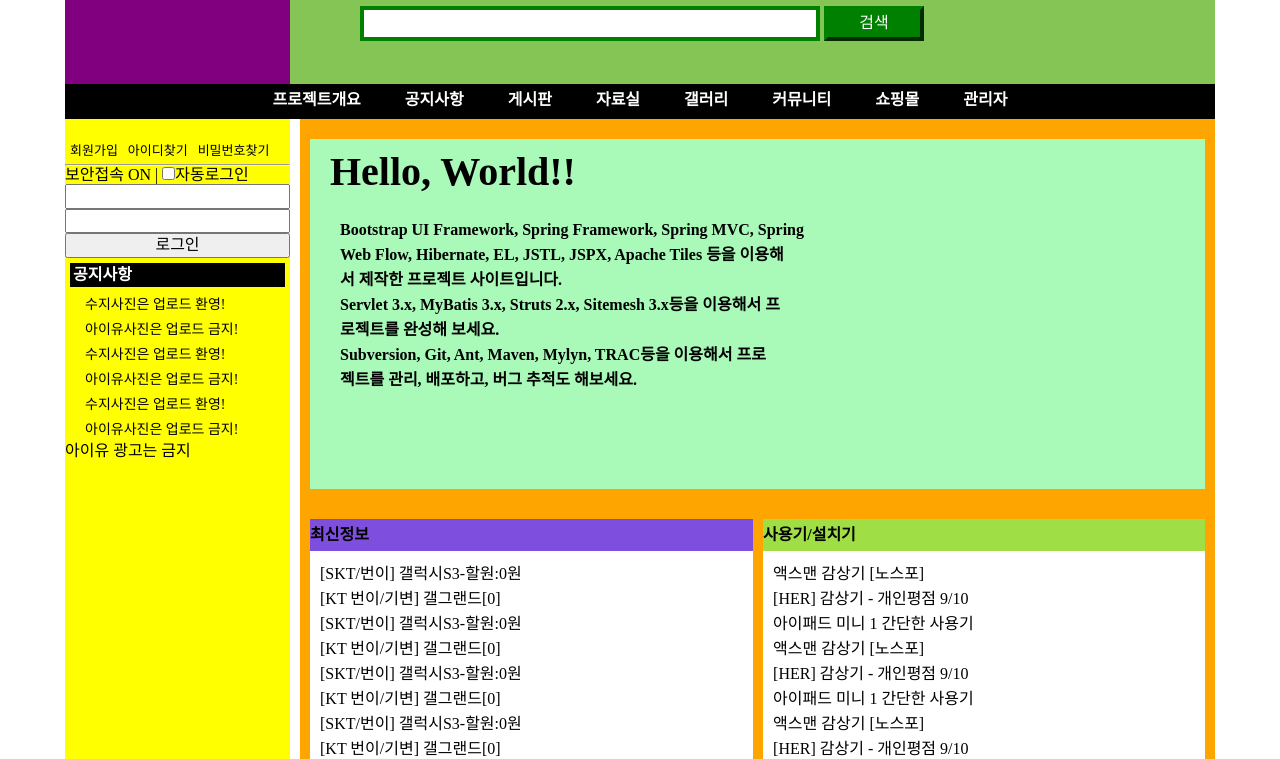
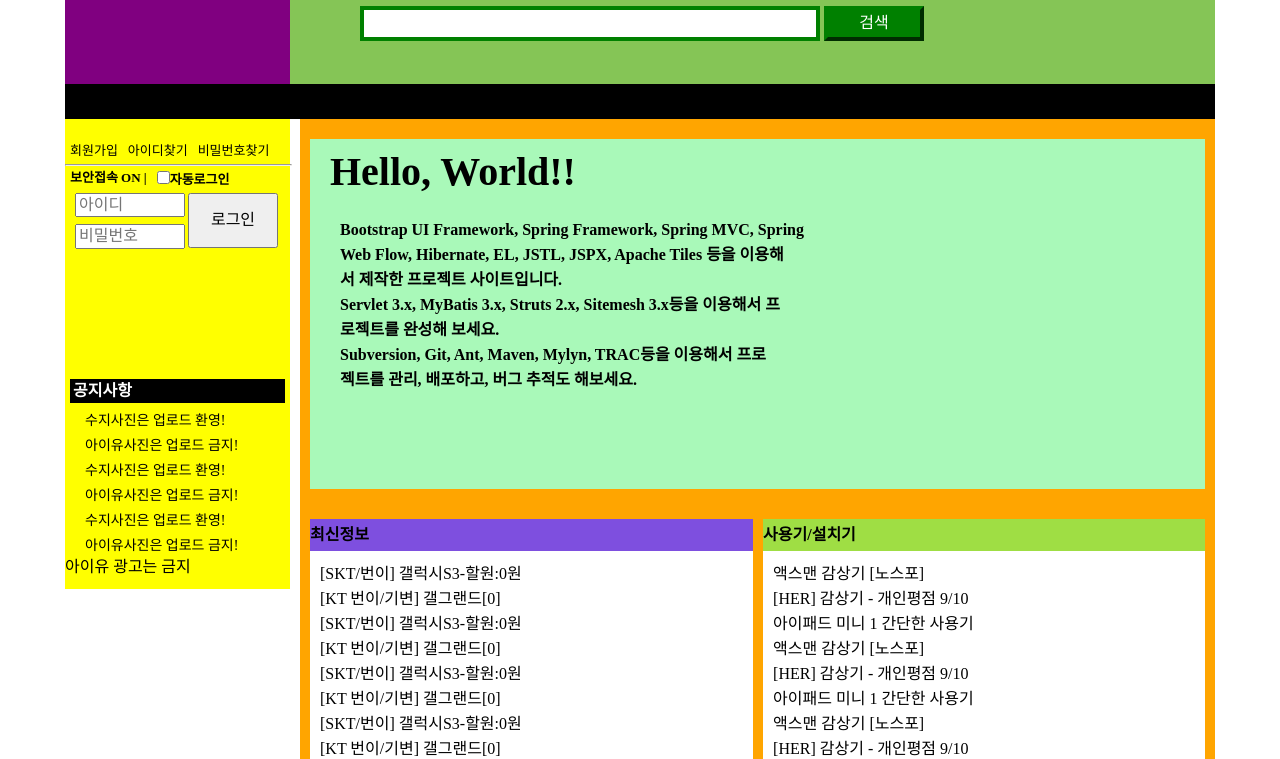
Before and after one commit to hi-choi/SemiProjectV1, a plain HTML site: page layout3.html in a window 1280 px wide. Shown: the part 41-800 px from the top of the page. Drawn offline with Linux system fonts and the light colour scheme.

Commit message:
layout 보완

```diff
--- a/css/layout.css
+++ b/css/layout.css
@@ -65,7 +65,7 @@ nav {
     background-color:black;
     text-align:center;
 }
-nav ol{
+.lgmenu ol{
     color:white;
     font-weight:bold;
     text-align:center;
@@ -74,13 +74,49 @@ nav ol{
 
 
 }
-nav li{
+.lgmenu li{
     display:inline-block;
     padding:7px 20px;
 
 }
 
+.atlogin ul{
 
+}
+
+.atlogin li{
+    font-weight: bold;
+    font-size:15px;
+
+}
+
+.login{
+    display:grid;
+    grid-template-columns: auto;
+    grid-column-gap: 3px;
+
+
+}
+.area1{
+    grid-column:1;
+    padding-left:10px;
+
+}
+.area2{
+   grid-column:2;
+    padding-right:50px;
+}
+#id{
+    width:110px;
+    margin-bottom:7px;
+}
+#pwd{
+    width:110px;
+}
+#lbt{
+     width:90px;
+    height:55px;
+}
 /* main 영역 */
 main{
     /*임시 값 나중에 지울 것*/
@@ -96,6 +132,8 @@ aside{
     width:225px;
     float:left;
     background-color:yellow;
+    height:470px;
+
 }
 
 aside .loginArea{
@@ -114,6 +152,8 @@ margin-top:20px;
 aside hr{
     grid-row:2;
     margin:0;
+    width:225px;
+
 }
 aside .loginArea li{
     float:left;
@@ -125,11 +165,13 @@ aside .loginArea li{
 }
 
 aside noticeArea{
+
     display:grid;
     grid-template-rows: auto;
 }
 
 .nsTitle{
+
     grid-row:1;
     background-color:black;
     color:white;
@@ -137,6 +179,7 @@ aside noticeArea{
     font-weight: bold;
     padding:3px;
     margin:5px;
+    margin-top:130px;
 }
 .nList ol{
 
--- a/layout3.html
+++ b/layout3.html
@@ -48,17 +48,26 @@
         <main>
             <aside>
                 <div class="loginArea">
-                    <ol>
+                    <ol class="lgmenu">
                         <li>회원가입</li>
                         <li>아이디찾기</li>
                         <li>비밀번호찾기</li>
                     </ol>
                     <hr>
-                    <div loginArea2></div>
-                    <span> 보안접속 ON | <input type="checkbox">자동로그인</span>
-                    <input type="text">
-                    <input type="password">
-                    <button type="button">로그인</button>
+                        <ul class="atlogin">
+                            <li>보안접속 ON |</li>
+                            <li><input type="checkbox">자동로그인</li>
+                        </ul>
+                        <div class="Login">
+                        <div class="area1">
+                             <input type="text" id="id" placeholder="아이디">
+                            <input type="password" id="pwd" placeholder="비밀번호">
+                        </div>
+                        <div class="area2">
+                            <button type="button" id="lbt">로그인</button>
+                        </div>
+                        </div>
+
                 </div>
                 <div class="noticeArea">
                     <span class="nsTitle">공지사항</span>
```
